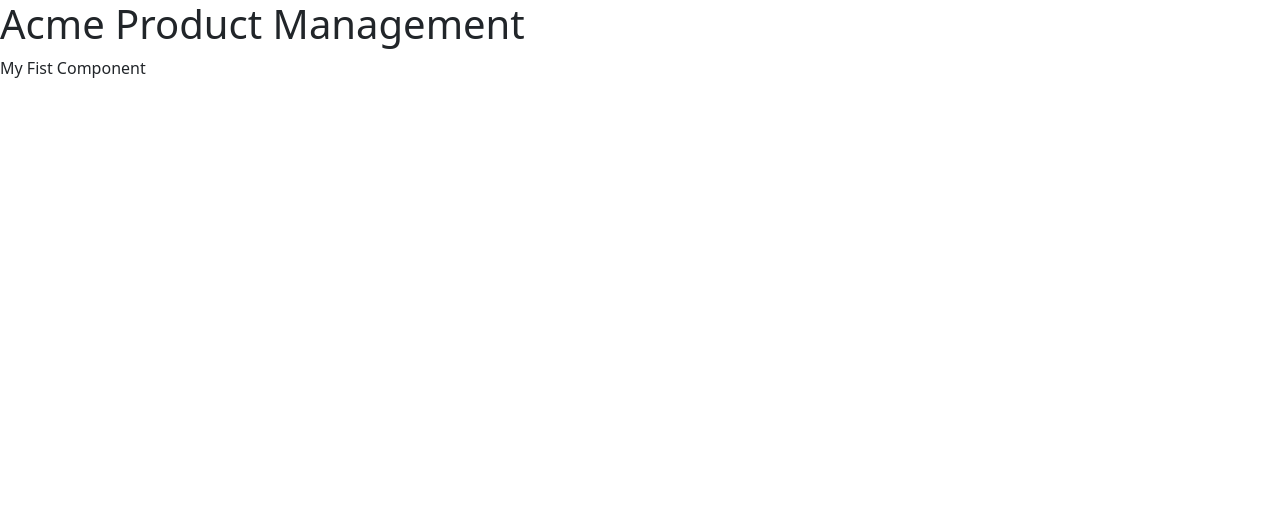
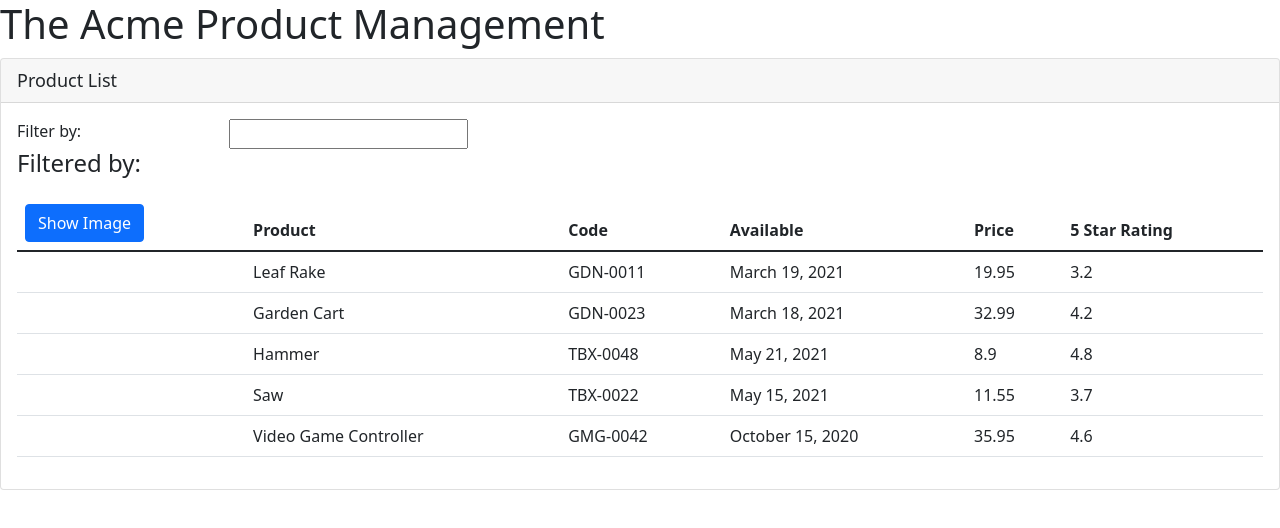
Before and after one commit to jmbohan/Angular, an Angular app in the folder APM/: page / in a window 1280 px wide. Shown: the top 528 px of the page. Built offline with nearby package versions, Linux system fonts and the light colour scheme.

Commit message:
added products to the product table

```diff
--- a/APM/src/app/app.component.ts
+++ b/APM/src/app/app.component.ts
@@ -3,8 +3,8 @@ import { Component } from "@angular/core";
 @Component({
   selector: 'pm-root',
   template:`
-  <div><h1>{{pageTitle}}</h1>
-    <div>My Fist Component</div>
+  <div><h1>{{'The ' + pageTitle}}</h1>
+  <pm-products></pm-products>
   </div>`
 })
 export class AppComponent {
--- a/APM/src/app/app.module.ts
+++ b/APM/src/app/app.module.ts
@@ -1,10 +1,11 @@
 import { NgModule } from '@angular/core';
 import { BrowserModule } from '@angular/platform-browser';
 import { AppComponent } from './app.component';
+import { ProductListComponent } from './products/product-list.component';
 
 @NgModule({
   imports: [BrowserModule],
-  declarations: [AppComponent],
+  declarations: [AppComponent,ProductListComponent],
   bootstrap: [AppComponent]
 })
 export class AppModule { }
--- a/APM/src/app/products/product-list.component.html
+++ b/APM/src/app/products/product-list.component.html
@@ -1,6 +1,6 @@
 <div class='card'>
   <div class='card-header'>
-      Product List
+      {{pageTitle}}
   </div>
   <div class='card-body'>
     <div class='row'>
@@ -15,7 +15,7 @@
       </div>
     </div>
     <div class='table-responsive'>
-      <table class='table'>
+      <table class='table' *ngIf='products.length'>
         <thead>
           <tr>
             <th>
@@ -31,7 +31,14 @@
           </tr>
         </thead>
         <tbody>
-
+          <tr *ngFor='let product of products'>
+          <td></td>
+          <td>{{product.productName}}</td>
+          <td>{{product.productCode}}</td>
+          <td>{{product.releaseDate}}</td>
+          <td>{{product.price}}</td>
+          <td>{{product.starRating}}</td>
+        </tr>
         </tbody>
       </table>
 
--- a/APM/src/app/products/product-list.component.ts
+++ b/APM/src/app/products/product-list.component.ts
@@ -6,4 +6,56 @@ import { Component } from "@angular/core";
 })
 export class ProductListComponent{
   pageTitle: string = 'Product List';
+  products: any[] = [
+    {
+      "productId": 1,
+      "productName": "Leaf Rake",
+      "productCode": "GDN-0011",
+      "releaseDate": "March 19, 2021",
+      "description": "Leaf rake with 48-inch wooden handle.",
+      "price": 19.95,
+      "starRating": 3.2,
+      "imageUrl": "assets/images/leaf_rake.png"
+    },
+    {
+      "productId": 2,
+      "productName": "Garden Cart",
+      "productCode": "GDN-0023",
+      "releaseDate": "March 18, 2021",
+      "description": "15 gallon capacity rolling garden cart",
+      "price": 32.99,
+      "starRating": 4.2,
+      "imageUrl": "assets/images/garden_cart.png"
+    },
+    {
+      "productId": 5,
+      "productName": "Hammer",
+      "productCode": "TBX-0048",
+      "releaseDate": "May 21, 2021",
+      "description": "Curved claw steel hammer",
+      "price": 8.9,
+      "starRating": 4.8,
+      "imageUrl": "assets/images/hammer.png"
+    },
+    {
+      "productId": 8,
+      "productName": "Saw",
+      "productCode": "TBX-0022",
+      "releaseDate": "May 15, 2021",
+      "description": "15-inch steel blade hand saw",
+      "price": 11.55,
+      "starRating": 3.7,
+      "imageUrl": "assets/images/saw.png"
+    },
+    {
+      "productId": 10,
+      "productName": "Video Game Controller",
+      "productCode": "GMG-0042",
+      "releaseDate": "October 15, 2020",
+      "description": "Standard two-button video game controller",
+      "price": 35.95,
+      "starRating": 4.6,
+      "imageUrl": "assets/images/xbox-controller.png"
+    }
+  ];
 }
```
